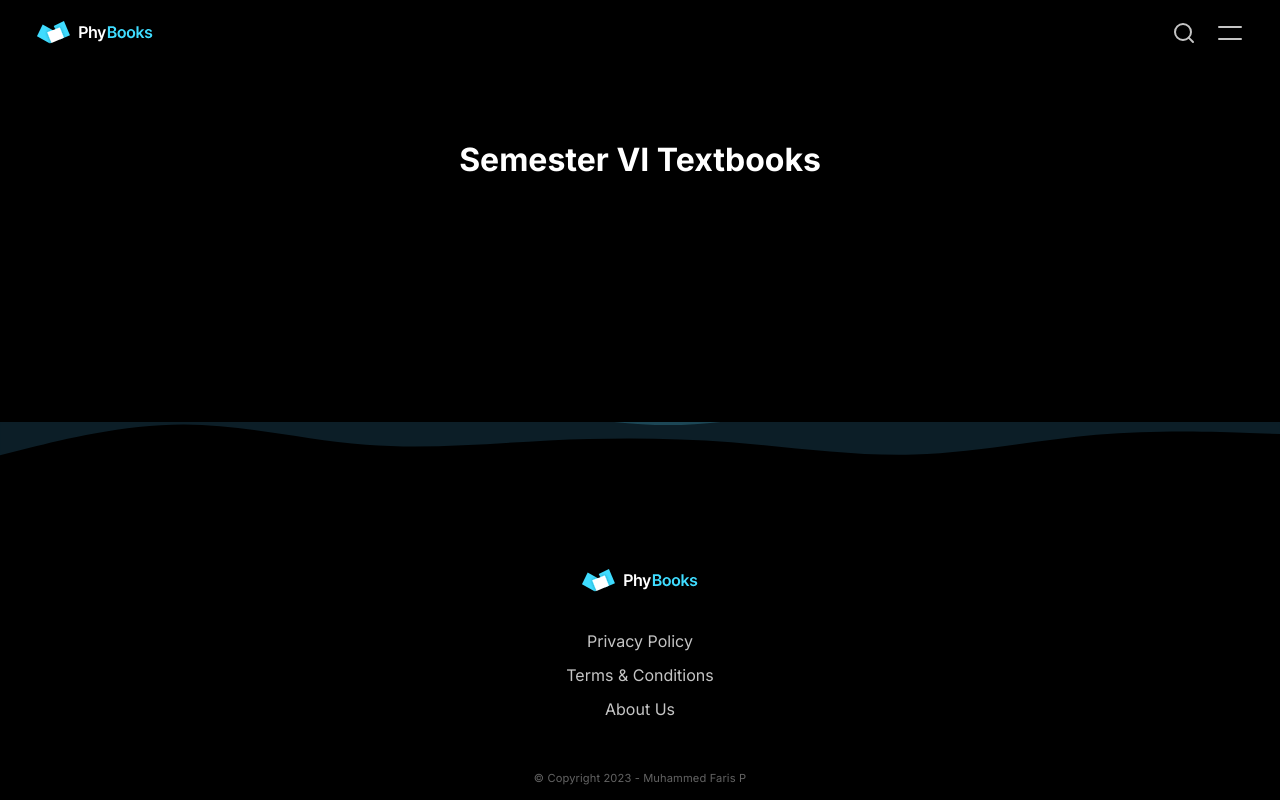
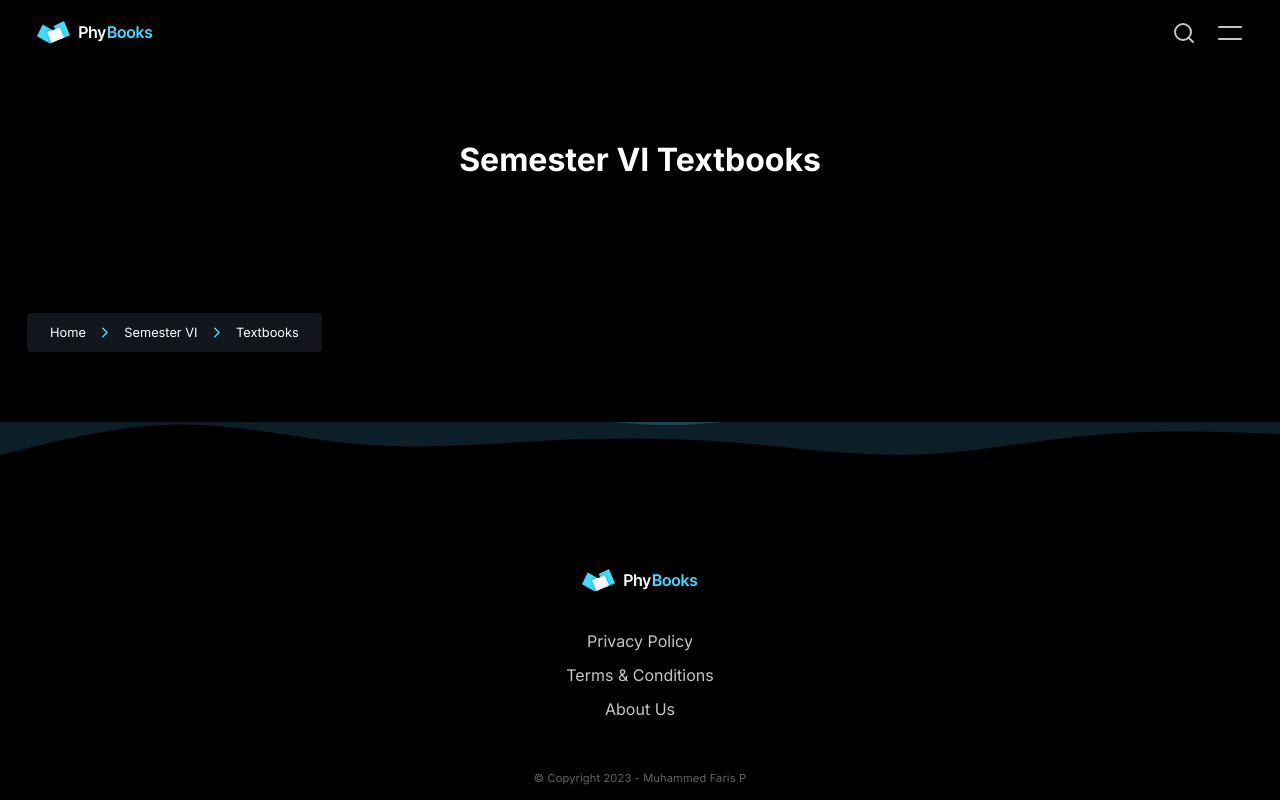
Before and after one commit to FarisPalayi/phybooks, a Next.js app: page /books in a window 1280 px wide. Built offline with nearby package versions, Linux system fonts and the light colour scheme.

Commit message:
add breadcrumb

```diff
--- a/src/app/books/page.js
+++ b/src/app/books/page.js
@@ -1,9 +1,12 @@
+import Breadcrumb from "../components/Breadcrumb";
+
 export default function Page() {
   const category = "Semester VI";
 
   return (
     <main>
       <h1 style={{ marginTop: "76px" }}> {category} Textbooks</h1>
+      <Breadcrumb />
     </main>
   );
 }
--- /dev/null
+++ b/src/app/components/Breadcrumb.js
@@ -0,0 +1,24 @@
+import Link from "next/link";
+import styles from "../styles/components/Breadcrumb.module.scss";
+
+export default function Breadcrumb() {
+  const pathnames = ["Semester VI", "Textbooks"];
+
+  return (
+    <nav aria-label="breadcrumb">
+      <ol className={styles.breadcrumb}>
+        <li className={styles.breadcrumb__item}>
+          <Link href="/">Home</Link>
+        </li>
+
+        {pathnames.map((item, index) => {
+          return (
+            <li key={index} className={styles.breadcrumb__item}>
+              <Link href={item}>{item}</Link>
+            </li>
+          );
+        })}
+      </ol>
+    </nav>
+  );
+}
--- /dev/null
+++ b/src/app/styles/components/Breadcrumb.module.scss
@@ -0,0 +1,25 @@
+@use "../abstracts/" as *;
+
+.breadcrumb {
+  --breadcrumb-gap: 2.4rem; // 32px
+  display: flex;
+  gap: var(--breadcrumb-gap);
+  width: max-content;
+  padding: rem(10) rem(23);
+  background-color: #12151c;
+  border-radius: rem(4);
+}
+
+.breadcrumb__item {
+  --arrow-width: 1.125rem; // 18px, intrinsic width of the arrow icon
+
+  position: relative;
+  font-size: rem(12.8);
+
+  &:not(:last-child)::after {
+    position: absolute;
+    content: url("/images/chevron-right-cyan.svg");
+    color: cyan;
+    transform: translate(calc((var(--breadcrumb-gap) - var(--arrow-width)) / 2), 1px);
+  }
+}
--- a/src/app/styles/global.scss
+++ b/src/app/styles/global.scss
@@ -25,7 +25,7 @@ a {
   display: inline-block;
 }
 
-ul {
+ul, ol {
   list-style: none;
   margin: 0;
   padding: 0;
```
Also changed, not shown: chevron-right.svg (added), public/images/chevron-right-cyan.svg (added).
